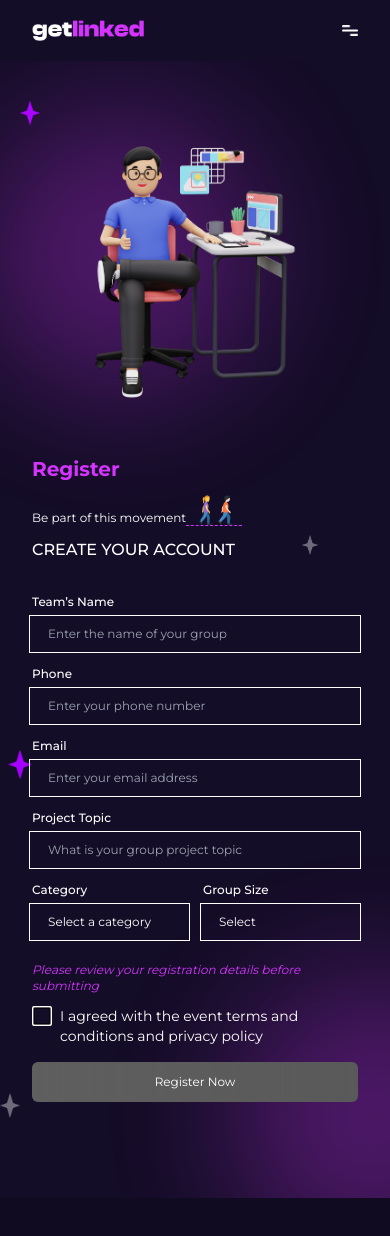
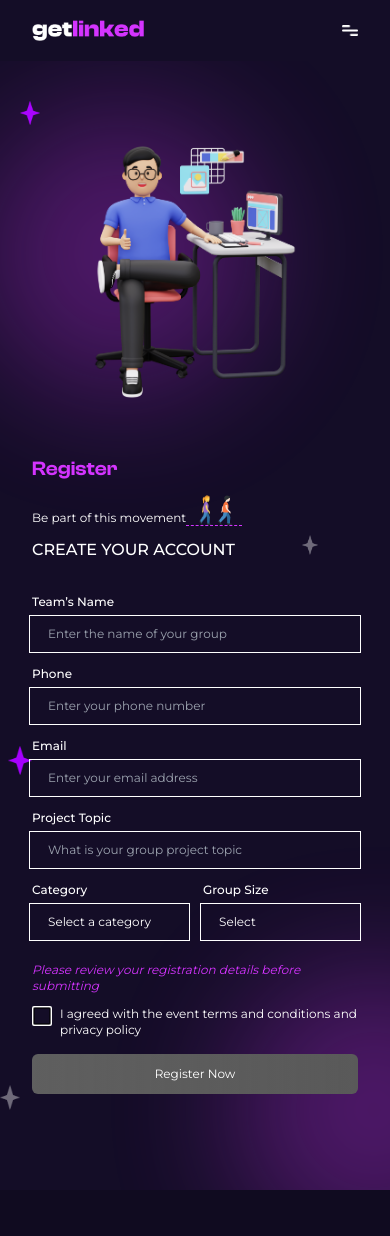
Before and after one commit to mikelisrael/getlinked, a Next.js app: page /register in a window 390 px wide. Shown: the top 1236 px of the page. Built offline with nearby package versions, Linux system fonts and the light colour scheme; some icons are missing.

Commit message:
typography: sizes and second font

```diff
--- a/pages/register.tsx
+++ b/pages/register.tsx
@@ -252,7 +252,7 @@ const Register = () => {
               Please review your registration details before submitting
             </em>
 
-            <label className="!mt-3 text-sm flex">
+            <label className="!mt-3 md:text-sm flex">
               <div className="stacked">
                 <div className="p-2 w-4 h-4 border-2 rounded-sm border-white" />
                 {/* white border checkbox */}
--- a/styles/globals.css
+++ b/styles/globals.css
@@ -40,7 +40,6 @@ body {
   @apply text-white bg-themeBlack text-xs md:text-sm lg:text-base overflow-x-hidden;
 }
 
-
 select {
   -webkit-appearance: inherit;
   appearance: inherit;
@@ -55,8 +54,8 @@ img {
 }
 
 .second_font {
-  font-family: var(--font-primary);
-  font-weight: 700;
+  font-family: "ClashDisplay", sans-serif;
+  /* font-weight: 700; */
 }
 
 .third_font {
```
